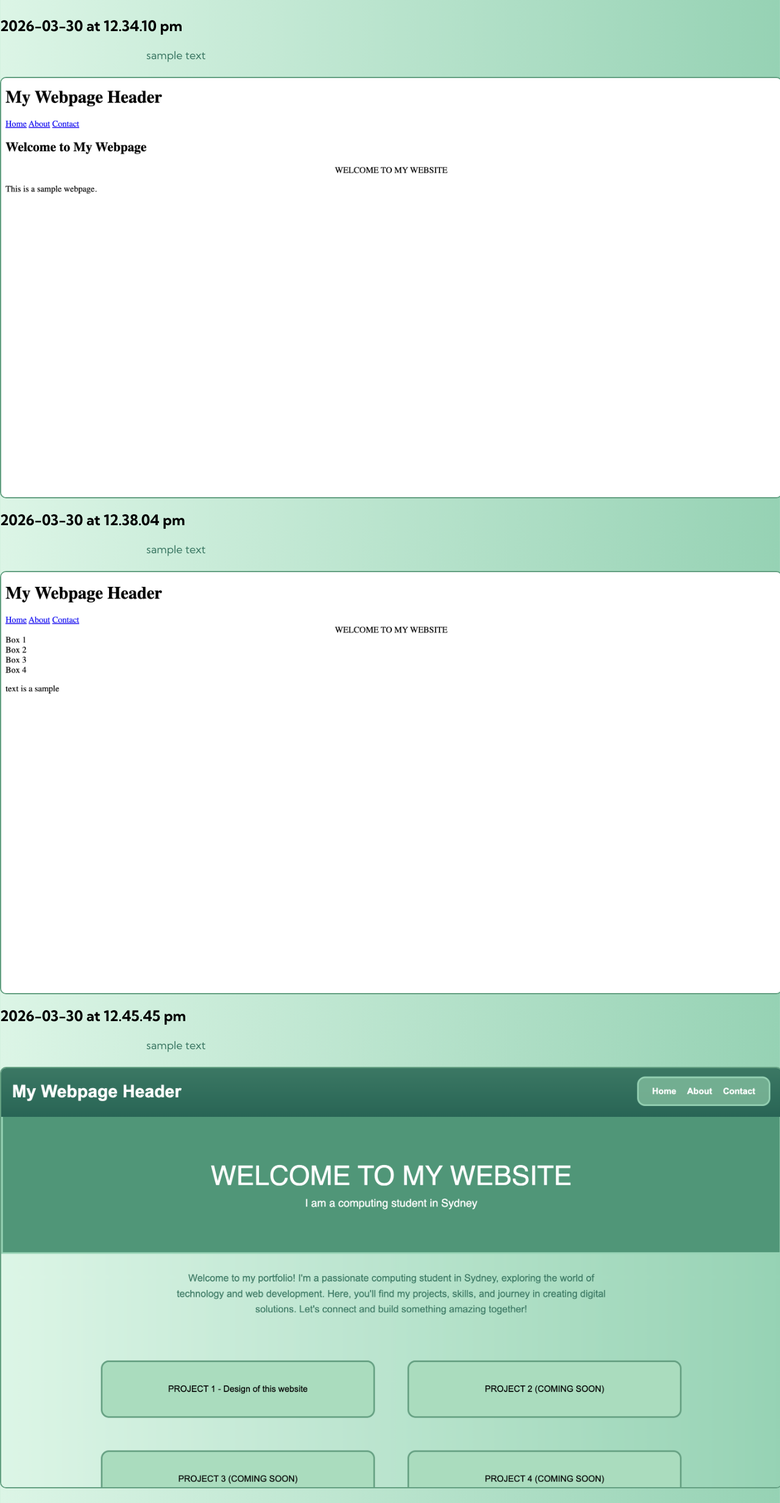
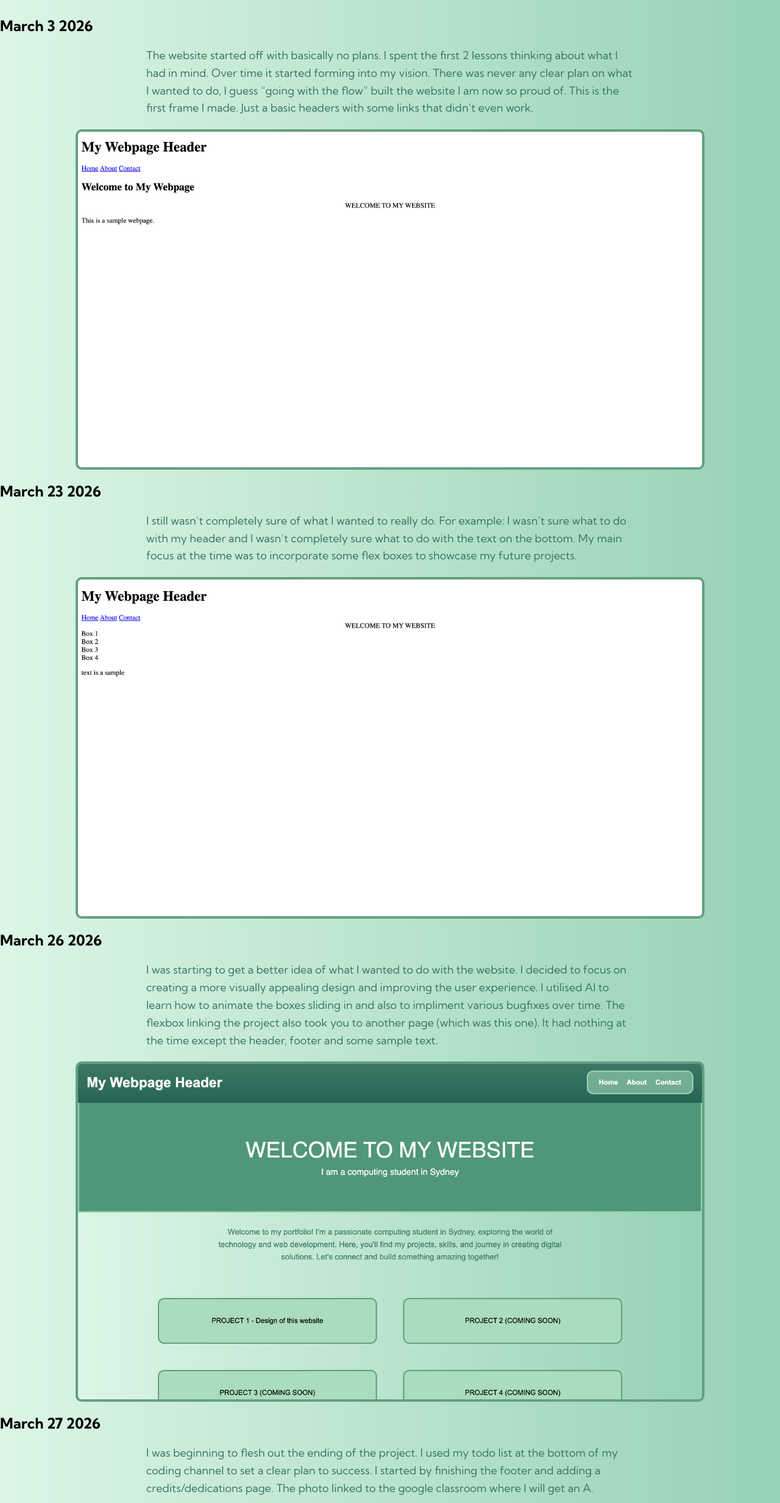
Before and after one commit to sdanieldid/ct-portfolio, a plain HTML site: page project-1.html in a window 1280 px wide. Shown: the part 176-2640 px from the top of the page at 61% size. Drawn offline with Linux system fonts and the light colour scheme; a web font is replaced by a local one.

Commit message:
completed and correctly formatted reflection
this took too long.

```diff
--- a/project-1.html
+++ b/project-1.html
@@ -28,30 +28,56 @@
                 <h1>My Reflection</h1>
                 <p> </p>
             </div>
-            <h2>2026-03-30 at 12.34.10 pm</h2>
-            <p>sample text</p>
+            <h2>March 3 2026</h2>
+            <p>The website started off with basically no plans. I spent the first 2 lessons thinking about what I had in
+                mind. Over time it started forming into my vision. There was never any clear plan on what I wanted to
+                do, I guess “going with the flow” built the website I am now so proud of. This is the first frame I
+                made. Just a basic headers with some links that didn’t even work.</p>
             <img src="photos/Screenshot 2026-03-30 at 12.34.10 pm.png" alt="Screenshot 2026-03-30 at 12.34.10 pm"
                 class="screenshot">
-            <h2>2026-03-30 at 12.38.04 pm</h2>
-            <p>sample text</p>
+            <h2>March 23 2026</h2>
+            <p>I still wasn’t completely sure of what I wanted to really do. For example: I wasn’t sure what to do with
+                my header and I wasn’t completely sure what to do with the text on the bottom. My main focus at the time
+                was to incorporate some flex boxes to showcase my future projects.</p>
             <img src="photos/Screenshot 2026-03-30 at 12.38.04 pm.png" alt="Screenshot 2026-03-30 at 12.38.04 pm"
                 class="screenshot">
-            <h2>2026-03-30 at 12.45.45 pm</h2>
-            <p>sample text</p>
+            <h2>March 26 2026</h2>
+            <p>I was starting to get a better idea of what I wanted to do with the website. I decided to focus on
+                creating a more visually appealing design and improving the user experience. I utilised AI to learn how
+                to animate the boxes sliding in and also to impliment various bugfixes over time. The flexbox linking
+                the
+                project also took you to another page (which was this one). It had nothing at the time except the
+                header,
+                footer and some sample text.</p>
             <img src="photos/Screenshot 2026-03-30 at 12.45.45 pm.png" alt="Screenshot 2026-03-30 at 12.45.45 pm"
                 class="screenshot">
-            <h2>2026-03-30 at 12.48.16 pm</h2>
-            <p>sample text</p>
+            <h2>March 27 2026</h2>
+            <p>I was beginning to flesh out the ending of the project. I used my todo list at the bottom of my coding
+                channel to set a clear plan to success. I started by finishing the footer and adding a
+                credits/dedications page. The photo linked to the
+                google classroom where I will get an A. </p>
             <img src="photos/Screenshot 2026-03-30 at 12.48.16 pm.png" alt="Screenshot 2026-03-30 at 12.48.16 pm"
                 class="screenshot">
-            <h2>2026-03-30 at 12.50.50 pm</h2>
-            <p>sample text</p>
+            <h2>March 29 2026</h2>
+            <p>By this point, I was satisfied with how the website looked. I shifted my focus towards the interactivity
+                and overall site content. Though I still added fonts via google fonts. This was a big challenge for me
+                since the top square for the "logo" wasn't showcasing the correct font. I ended up learning about how
+                each google font was a mix of different fonts and required all at once. Quite annoying as I had to check
+                over every line by hand for any typos. Obviously there was. For fun
+                I also begun working on a
+                secret page. It's really barebones and only has one song that is really unfinished.
+                Completely unnecessary waste of an hour I could've had sleeping but whatever. I know about the audio
+                tag now!!</p>
             <img src="photos/Screenshot 2026-03-30 at 12.50.50 pm.png" alt="Screenshot 2026-03-30 at 12.50.50 pm"
                 class="screenshot">
-            <h2>2026-03-30 at 12.51.05 pm</h2>
-            <p>sample text</p>
-            <img src="photos/Screenshot 2026-03-30 at 12.51.05 pm.png" alt="Screenshot 2026-03-30 at 12.51.05 pm"
-                class="screenshot">
+            <h2>March 30 2026</h2>
+            <p>Now, the site was finished and ready for deployment. At the time I hadn't finished the reflection but I
+                managed to finish it a few hours later. I also fixed up some more site bugs and tweaked around with the
+                code to make the experience as good as I could make it.</p>
+            <br>
+            <p>Overall, I am really happy with how the website turned out. It was a fun experience to create and I
+                learned a lot about HTML and CSS along the way. I am excited to continue improving the website and
+                adding more content in the future.</p>
         </main>
     </div>
 
--- a/style.css
+++ b/style.css
@@ -238,10 +238,10 @@ nav a:hover {
 }
 
 .screenshot {
-    max-width: 100%;
+    max-width: 80%;
     height: auto;
     display: block;
     margin: 20px auto;
-    border: 2px solid rgb(100, 160, 130);
+    border: 4px solid rgb(100, 160, 130);
     border-radius: 10px;
 }
```
Also changed, not shown: index.html (+1 -1 lines), 1 other file.
